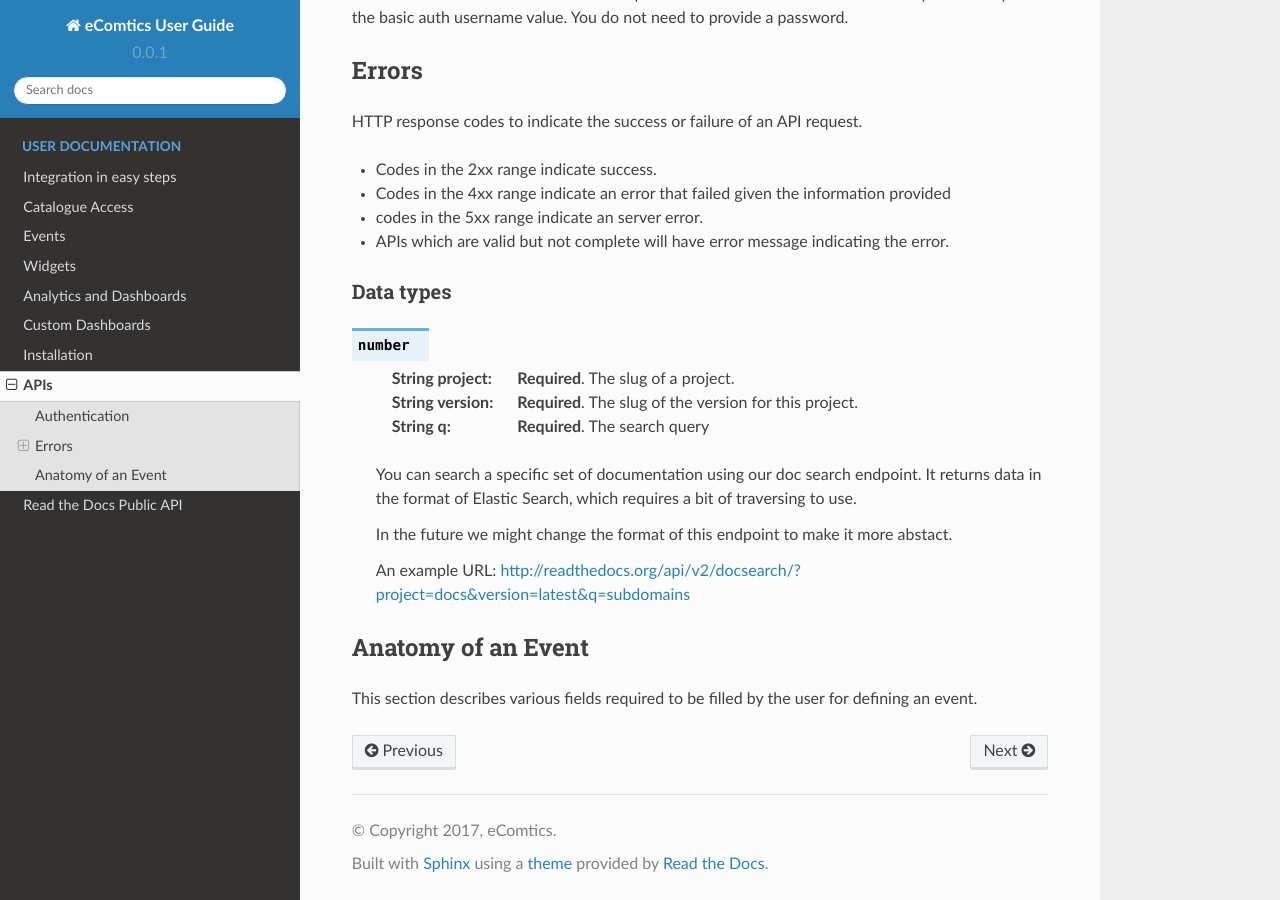
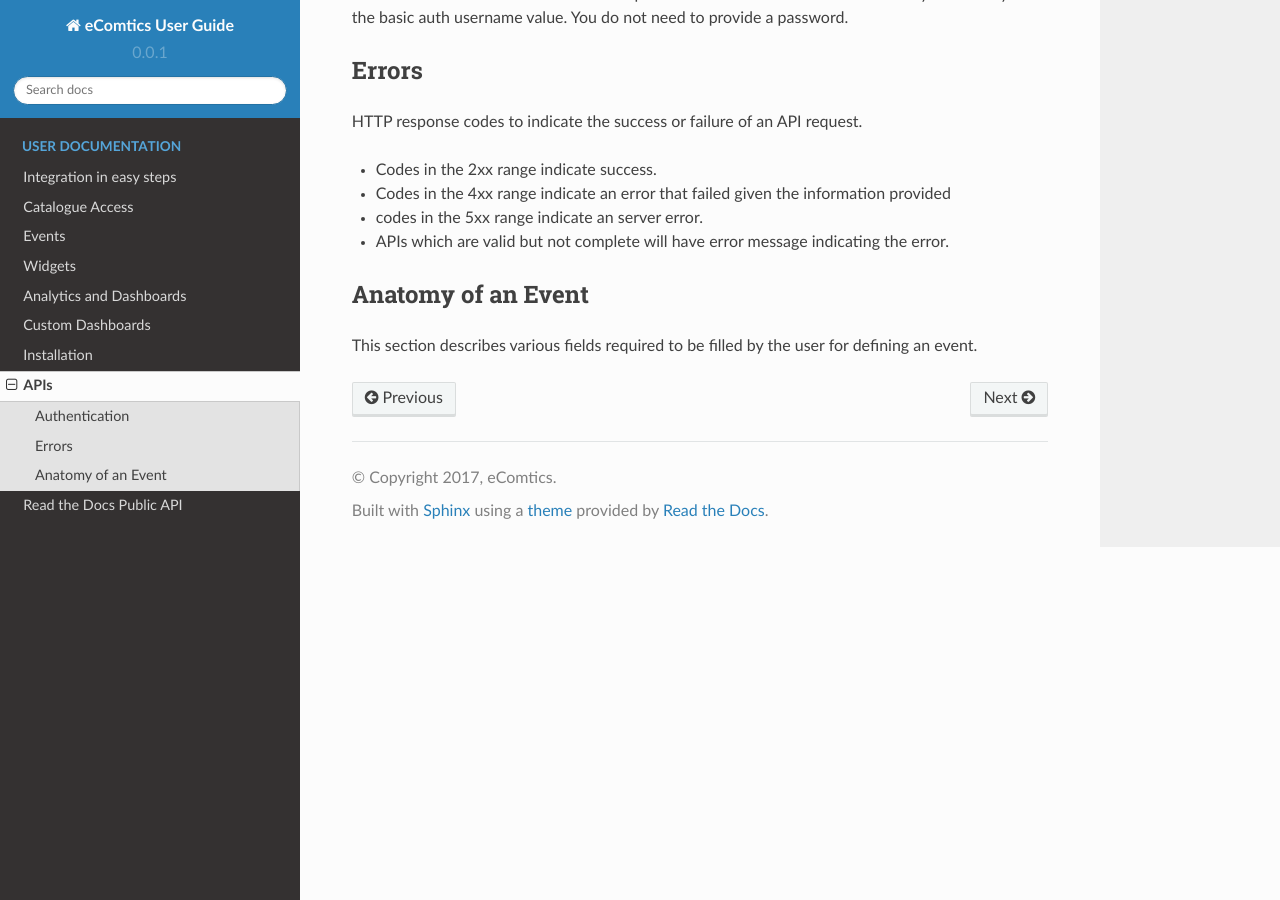
Before and after one commit to Jyotie/ecomdocs, a Sphinx documentation site: the page built from source/api.rst, in a window 1280 px wide and 900 px high, scrolled down 594 px. Built offline with Sphinx 7.4.7 and the Read the Docs theme 2.0.0, drawn with Linux system fonts in a browser that asks for light colours; pages that are not in the unit, such as notebooks, are missing from menus.

Commit message:
Update api.rst

```diff
--- a/source/api.rst
+++ b/source/api.rst
@@ -27,21 +27,4 @@ HTTP response codes to indicate the success or failure of an API request.
 * codes in the 5xx range indicate an server error.
 * APIs which are valid but not complete will have error message indicating the error.
 
-Data types
-**********
-
-.. data:: number
-
-    :string project: **Required**. The slug of a project.
-    :string version: **Required**. The slug of the version for this project.
-    :string q: **Required**. The search query
-
-    You can search a specific set of documentation using our doc search endpoint.
-    It returns data in the format of Elastic Search,
-    which requires a bit of traversing to use.
-
-    In the future we might change the format of this endpoint to make it more abstact.
-
-    An example URL: http://readthedocs.org/api/v2/docsearch/?project=docs&version=latest&q=subdomains
-
 .. include:: ./eventloggingapi.inc
```
